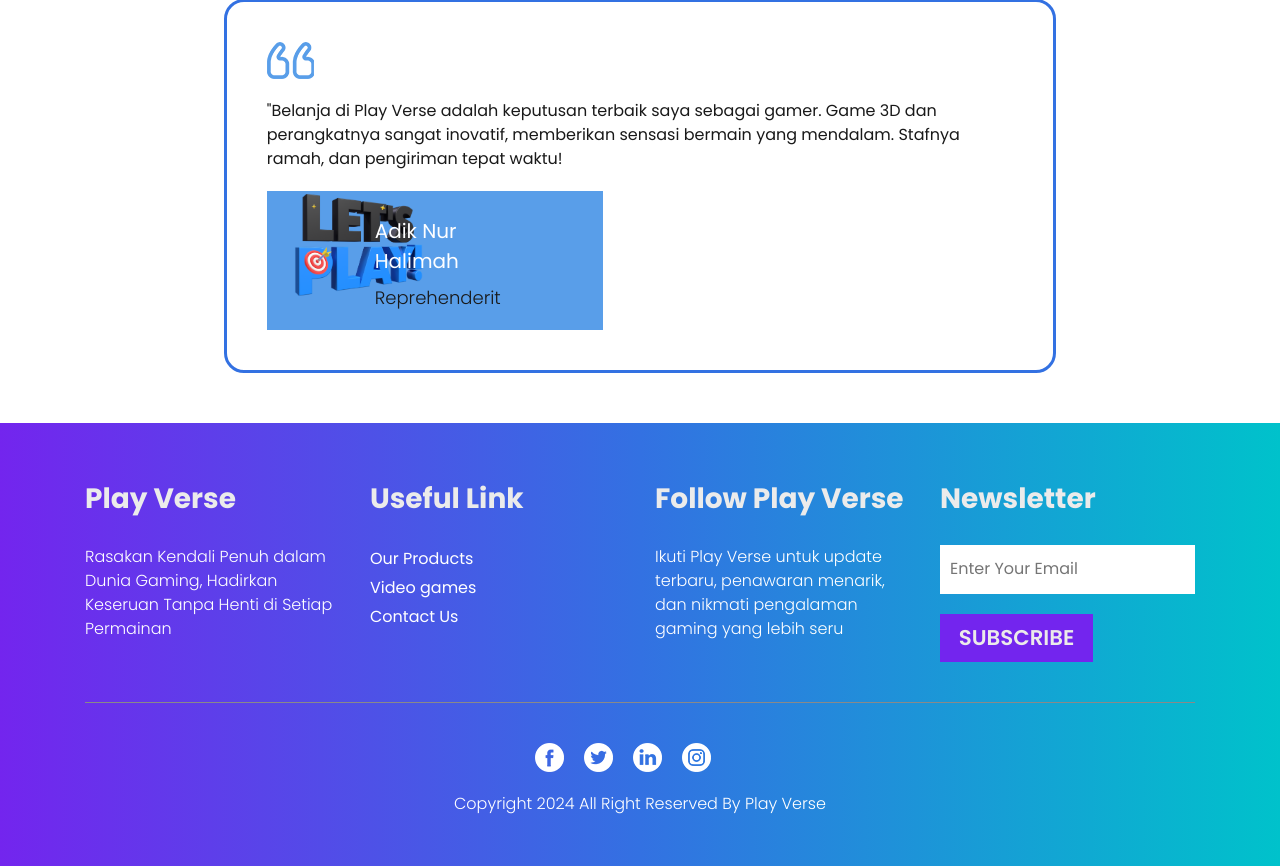
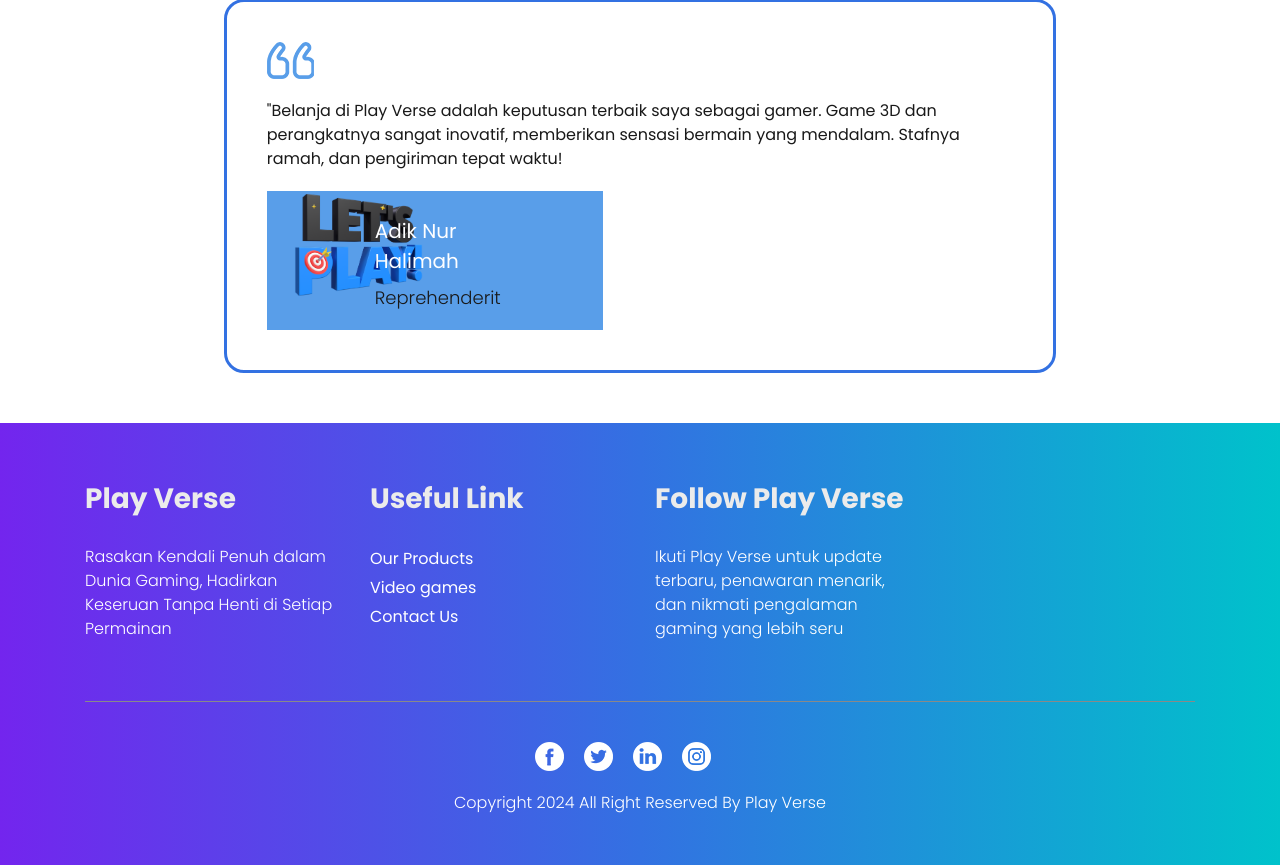
Before and after one commit to UjangRonda/Uas-Pemweb, a PHP site: page /about.php in a window 1280 px wide. Shown: the part 948-1814 px from the top of the page. Run offline with PHP 8.4, Linux system fonts and the light colour scheme; some libraries are stand-ins or nearby versions.

Commit message:
perbaikan footer sama favicon

```diff
--- a/about.php
+++ b/about.php
@@ -23,7 +23,7 @@
 <!-- Responsive-->
 <link rel="stylesheet" href="css/responsive.css">
 <!-- fevicon -->
-<link rel="icon" href="images/fevicon.png" type="image/gif" />
+<link rel="icon" href="images/Logo Play Verse.png" type="image/gif" />
 <!-- Scrollbar Custom CSS -->
 <link rel="stylesheet" href="css/jquery.mCustomScrollbar.min.css">
 <!-- Tweaks for older IEs-->
@@ -142,11 +142,6 @@
             <h2 class="account_text">Follow Play Verse</h2>
             <p class="ipsum_text_2">Ikuti Play Verse untuk update terbaru, penawaran menarik, dan nikmati pengalaman gaming yang lebih seru</p>
           </div>
-          <div class="col-sm-6 col-md-6 col-lg-3">
-            <h2 class="account_text">Newsletter</h2>
-            <input type="" class="email_text" placeholder="Enter Your Email" name="Enter Your Email">
-            <button class="subscribr_bt">SUBSCRIBE</button>
-          </div>
         </div>
       </div>
       <div class="social_icon">
--- a/index.php
+++ b/index.php
@@ -288,11 +288,6 @@
             <h2 class="account_text">Follow Play Verse</h2>
             <p class="ipsum_text_2">Ikuti Play Verse untuk update terbaru, penawaran menarik, dan nikmati pengalaman gaming yang lebih seru</p>
           </div>
-          <div class="col-sm-6 col-md-6 col-lg-3">
-            <h2 class="account_text">Newsletter</h2>
-            <input type="" class="email_text" placeholder="Enter Your Email" name="Enter Your Email">
-            <button class="subscribr_bt">SUBSCRIBE</button>
-          </div>
         </div>
       </div>
       <div class="social_icon">
--- a/login.php
+++ b/login.php
@@ -136,11 +136,6 @@
             <h2 class="account_text">Follow Play Verse</h2>
             <p class="ipsum_text_2">Ikuti Play Verse untuk update terbaru, penawaran menarik, dan nikmati pengalaman gaming yang lebih seru</p>
           </div>
-          <div class="col-sm-6 col-md-6 col-lg-3">
-            <h2 class="account_text">Newsletter</h2>
-            <input type="" class="email_text" placeholder="Enter Your Email" name="Enter Your Email">
-            <button class="subscribr_bt">SUBSCRIBE</button>
-          </div>
         </div>
       </div>
       <div class="social_icon">
--- a/transaction.php
+++ b/transaction.php
@@ -31,6 +31,8 @@
 <link rel="stylesheet" type="text/css" href="css/bootstrap.min.css">
 <link rel="stylesheet" type="text/css" href="css/styles.css">
 <link rel="stylesheet" href="css/responsive.css">
+<!-- fevicon -->
+<link rel="icon" href="images/Logo Play Verse.png" type="image/gif" />
 <link rel="icon" href="images/fevicon.png" type="image/gif" />
 <link rel="stylesheet" href="css/style-transaction.css">
 </head>
```
Also changed, not shown: contact.php (+1 -6 lines), product.php (+1 -6 lines), register.php (+1 -6 lines), video.php (+1 -6 lines).
